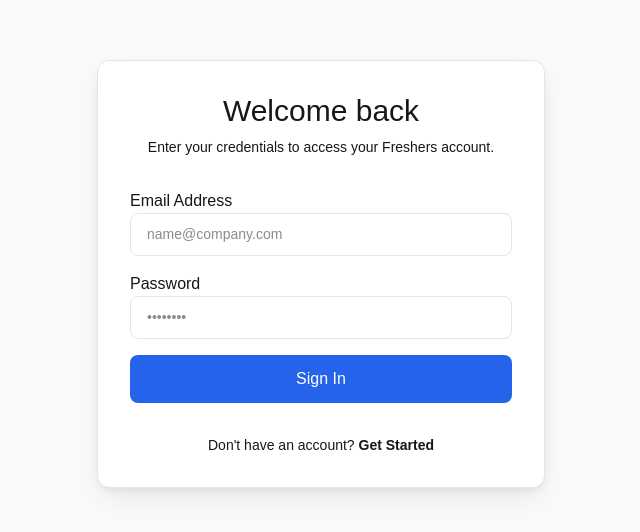
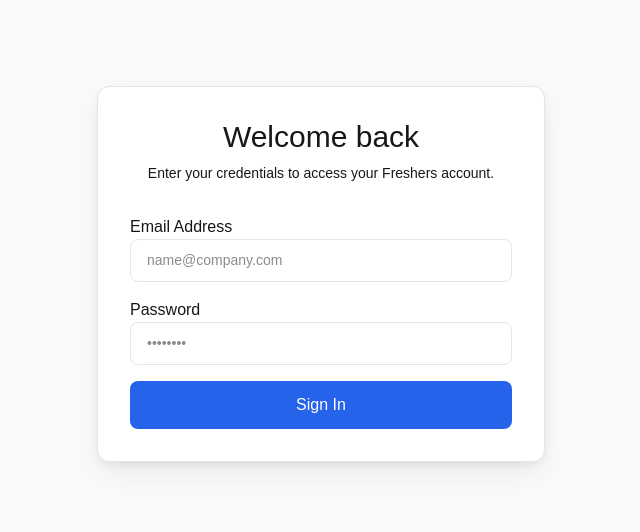
Before and after one commit to SirioBambino/freshers-mvp, a React (Vite) app: page / in a window 1280 px wide. Shown: the part 126-658 px from the top of the page, without its empty margins (319-959 px from the left). Built offline with nearby package versions, Linux system fonts and the light colour scheme.

Commit message:
fix: Some stuff

```diff
--- /dev/null
+++ b/biome.json
@@ -0,0 +1,8 @@
+{
+	"$schema": "https://biomejs.dev/schemas/2.4.2/schema.json",
+	"css": {
+		"parser": {
+			"tailwindDirectives": true
+		}
+	}
+}
--- a/src/lib/biome.json
+++ /dev/null
@@ -1,8 +0,0 @@
-{
-  "$schema": "https://biomejs.dev/schemas/2.3.11/schema.json",
-  "css": {
-    "parser": {
-      "tailwindDirectives": true
-    }
-  }
-}
--- a/src/lib/database.types.ts
+++ b/src/lib/database.types.ts
@@ -1,2 +1,2 @@
-// biome-ignore lint/complexity/noBannedTypes
+// biome-ignore lint/complexity/noBannedTypes: Test
 export type Database = {};
--- a/src/lib/supabaseClient.ts
+++ b/src/lib/supabaseClient.ts
@@ -1,7 +1,6 @@
-
 const supabaseUrl = import.meta.env.NEXT_PUBLIC_SUPABASE_URL ?? "";
 const supabaseAnonKey = import.meta.env.NEXT_PUBLIC_SUPABASE_ANON_KEY ?? "";
 
 if (!supabaseUrl || !supabaseAnonKey) {
-    throw new Error("Missing Supabase environment variables");
+	throw new Error("Missing Supabase environment variables");
 }
--- a/src/main.tsx
+++ b/src/main.tsx
@@ -7,7 +7,7 @@ const rootElement = document.getElementById("root");
 if (!rootElement) throw new Error("Failed to find the root element");
 
 createRoot(rootElement).render(
-    <StrictMode>
-        <App />
-    </StrictMode>
+	<StrictMode>
+		<App />
+	</StrictMode>,
 );
--- a/src/pages/LoginPage.tsx
+++ b/src/pages/LoginPage.tsx
@@ -13,13 +13,6 @@ const LoginPage: React.FC = () => {
 				</div>
 
 				<LoginForm />
-
-				<p className="mt-8 text-center text-body">
-					Don't have an account?{" "}
-					<a href="#" className="link-auth font-semibold">
-						Get Started
-					</a>
-				</p>
 			</div>
 		</div>
 	);
```
Also changed, not shown: src/components/ui/Input.tsx (+7 -5 lines), src/styles/theme.css (+6 -6 lines), src/components/auth/LoginForm.tsx (indentation only).
